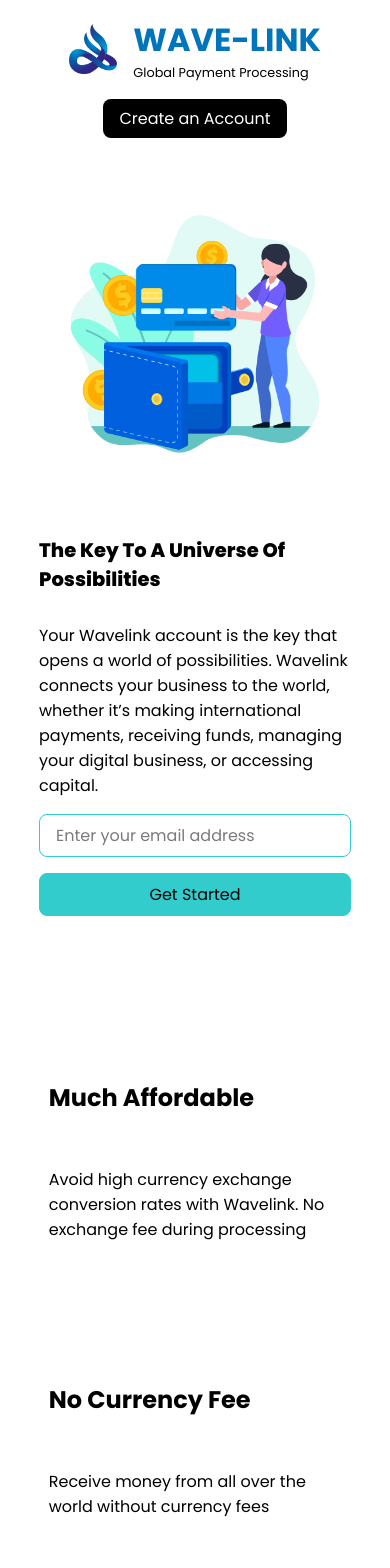
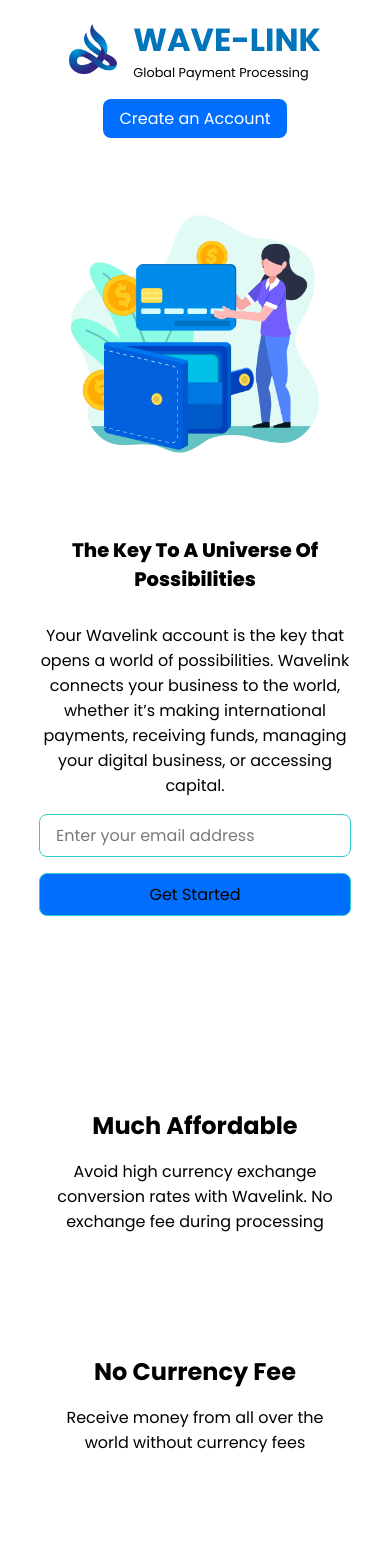
Before and after one commit to nushankodikara/WaveLink-Website, a SvelteKit app: page / in a window 390 px wide. Shown: the top 1568 px of the page. Built offline with nearby package versions, Linux system fonts and the light colour scheme; some icons are missing.

Commit message:
minor changes to UI

```diff
--- a/src/routes/+layout.svelte
+++ b/src/routes/+layout.svelte
@@ -153,7 +153,7 @@
 				color: white;
 				text-decoration: none;
 				padding: 0.5rem 1rem;
-				background-color: $text-color;
+				background-color: $primary-color;
 				border-radius: 0.5rem;
 			}
 
--- a/src/routes/+page.svelte
+++ b/src/routes/+page.svelte
@@ -301,7 +301,7 @@
 
 	<!-- Intergration Section -->
 	<div class="intergration h-full">
-		<div class="col" style="display: flex; flex-direction:row-reverse;  ">
+		<div class="col" style="">
 			<img src="/gif/exchange.gif" alt="" />
 		</div>
 		<div class="col">
@@ -449,9 +449,10 @@
 		flex-direction: row;
 		justify-content: flex-start;
 		align-items: center;
-		height: 100vh;
+		height: 80vh;
 		width: 75vw;
 		gap: 2em;
+		margin-bottom: 10em;
 
 		.hero-left {
 			flex: 1;
@@ -480,7 +481,7 @@
 
 				.input {
 					border-radius: 0.5rem 0 0 0.5rem;
-					border: 1px solid $secondary-color;
+					border: 1px solid $primary-color;
 					border-right: none;
 					box-sizing: border-box;
 					padding: 0.5rem 1rem;
@@ -492,21 +493,21 @@
 
 				.button {
 					border-radius: 0 0.5rem 0.5rem 0;
-					border: 1px solid $secondary-color;
+					border: 1px solid $primary-color;
 					border-left: none;
 					padding: 0.5rem 1rem;
 					font-size: 1rem;
 					color: $text-color;
-					background-color: $secondary-color;
+					background-color: $primary-color;
 					width: 100%;
 				}
 
 				.button:hover {
-					background-color: $tertiary-color;
+					background-color: $secondary-color;
 				}
 
 				.button:active {
-					background-color: $tertiary-color;
+					background-color: $secondary-color;
 				}
 
 				.button:focus {
@@ -561,6 +562,14 @@
 				lord-icon {
 					width: 4rem;
 					height: 4rem;
+				}
+
+				h2 {
+					margin: 0;
+				}
+
+				p {
+					margin: 0 0 1em 0;
 				}
 			}
 		}
@@ -927,6 +936,11 @@
 				font-size: 3em;
 			}
 		}
+
+		.col:nth-child(1){
+			display: flex;
+			flex-direction: row-reverse;
+		}
 	}
 
 	.intergration:hover {
@@ -1093,6 +1107,8 @@
 			gap: 2em;
 			height: auto;
 			padding-top: 2em;
+			margin-bottom: 3em;
+			text-align: center;
 
 			.hero-left,
 			.hero-right {
@@ -1119,6 +1135,7 @@
 		}
 
 		.featured {
+			text-align: center;
 			.row {
 				flex-direction: column;
 				flex-wrap: nowrap;
@@ -1126,6 +1143,9 @@
 				justify-content: flex-start;
 				align-items: stretch;
 				margin-top: 4em;
+				.col {
+					align-items: center;
+				}
 			}
 		}
 
@@ -1182,6 +1202,7 @@
 			align-content: center;
 			align-items: center;
 			justify-content: flex-start;
+			text-align: center;
 
 			.col {
 				width: 80%;
@@ -1192,6 +1213,10 @@
 					height: 12em;
 				}
 			}
+
+			.col:nth-child(1) {
+				flex-direction: column;
+			}
 		}
 
 		.easytouse {
@@ -1200,6 +1225,7 @@
 			align-content: center;
 			justify-content: center;
 			align-items: center;
+			text-align: center;
 
 			.col {
 				.card {
```
